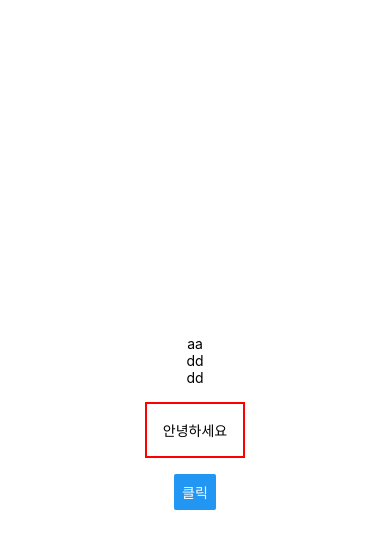
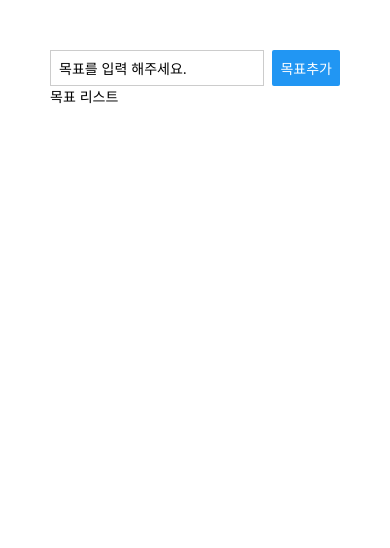
Before and after one commit to myongdol/Learn_ReactNative, a React Native app: screen / in a window 390 px wide. Shown: the top 548 px of the page. Built offline with nearby package versions, Linux system fonts and the light colour scheme.

Commit message:
레이아웃 기초작업과 플렉스 박스 사용하기

```diff
--- a/App.js
+++ b/App.js
@@ -1,30 +1,32 @@
-import { Button, StyleSheet, Text, View } from 'react-native';
+import { Button, StyleSheet, Text, TextInput, View } from 'react-native';
 
 export default function App() {
   return (
-    <View style={styles.container}>
-      <Text>aa</Text>
-        <View>
-        <Text>dd</Text>
-        <Text>dd</Text>
-        </View>
-      <Text style={styles.myText}>안녕하세요</Text>
-      <Button title="클릭" />
+    <View style={styles.appContainer}>
+      <View style={styles.inputContainer}>
+        <TextInput style={styles.textInput} placeholder='목표를 입력 해주세요.'/>
+        <Button title='목표추가'/>
+      </View>
+      <View>
+        <Text>목표 리스트</Text>
+      </View>
     </View>
   );
 }
 
 const styles = StyleSheet.create({
-  container: {
-    flex: 1,
-    backgroundColor: '#fff',
-    alignItems: 'center',
-    justifyContent: 'center',
+  appContainer: {
+   padding: 50
   },
-  myText: {
-    margin: 16,
-    borderWidth: 2,
-    borderColor: 'red',
-    padding: 16
+  inputContainer: {
+    flexDirection: 'row',
+    justifyContent: 'space-between'
+  },
+  textInput: {
+    borderWidth: 1,
+    borderColor: '#cccccc',
+    width: '80%',
+    marginRight: 8,
+    padding: 8,
   }
 });
```
